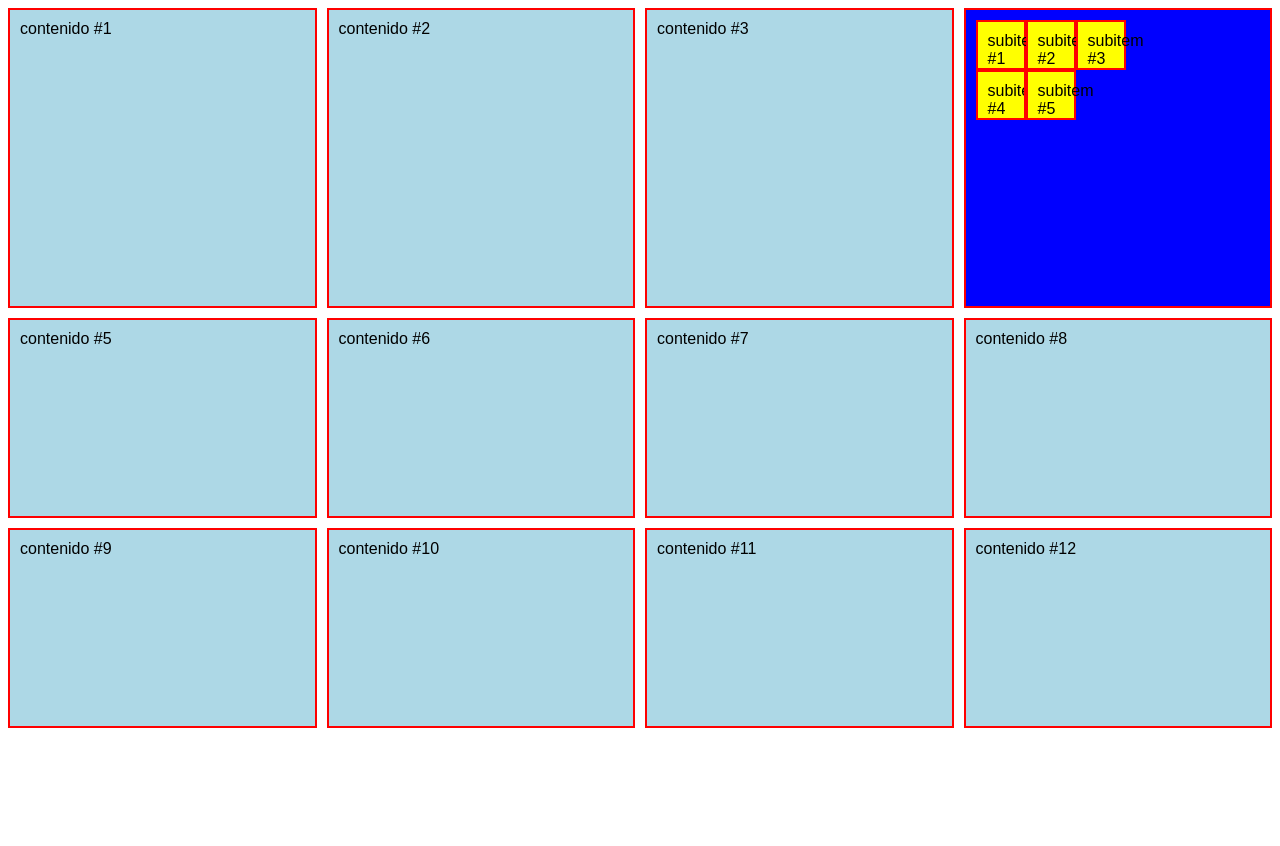
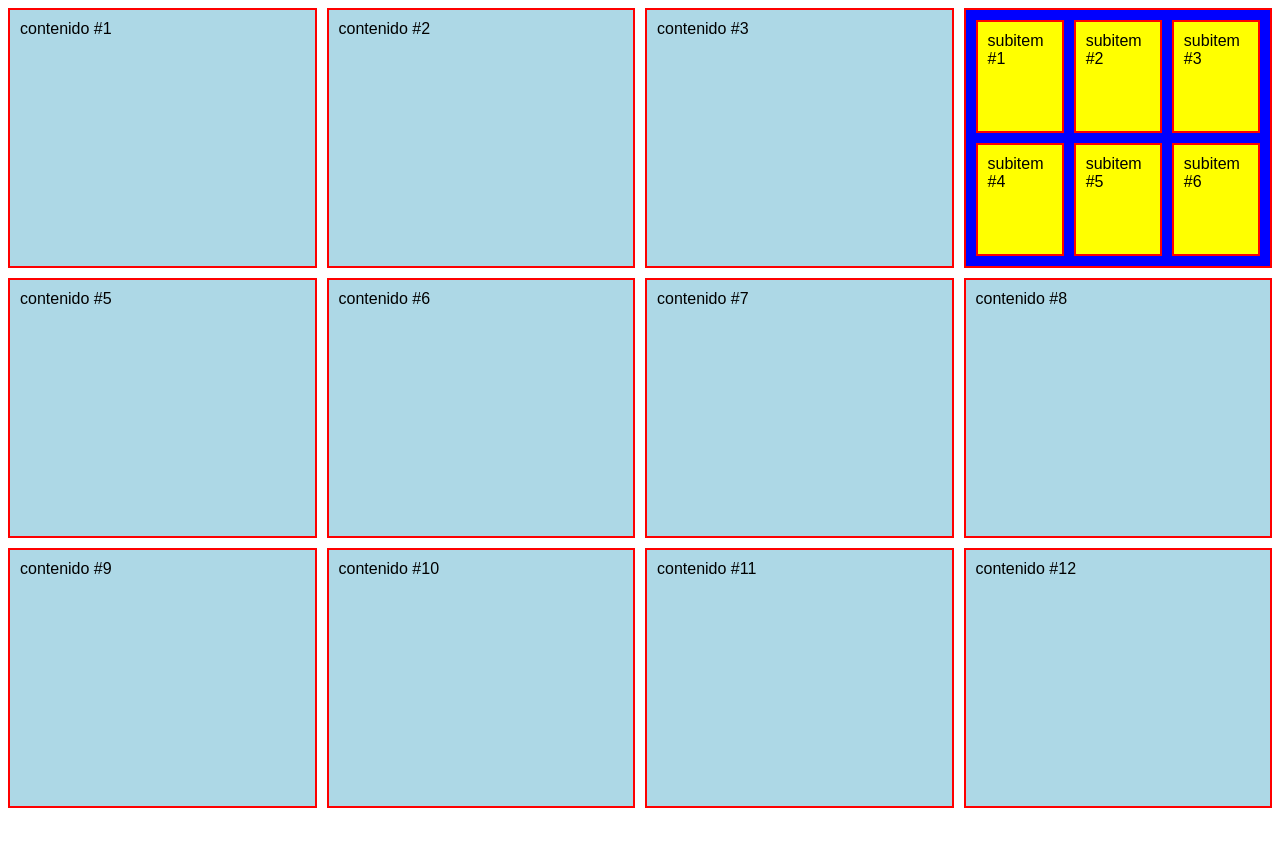
Before and after one commit to cerinza/index.html, a plain HTML site: page index.html in a window 1280 px wide. After the commit the page ends 816 px from the top, so only its background shows below. Drawn offline with Linux system fonts and the light colour scheme.

Commit message:
grid-gap

```diff
--- a/index.html
+++ b/index.html
@@ -14,12 +14,13 @@
             grid-template-rows: 300px 300px; */
            /*  grid-template: filas / columnas ; */
 
-          /*     grid-template: 300px 200px 200px 100px / repeat(4, 1fr);  */
-              grid-template: 300px 200px 200px 100px / repeat(4, minmax(200px, 1fr));
-              grid-column-gap: 30px ;
-              grid-row-gap: 50px ;
-              /* grid-gap: filas/ columnas */
+           /*     grid-template: 300px 200px 200px 100px / repeat(4, 1fr);  */
+           /*   grid-column-gap: 30px ;
+             grid-row-gap: 50px ; */
+             /* grid-gap: filas/ columnas */
+              grid-template: repeat(3, 1fr) / repeat(4, 1fr);
               grid-gap: 10px ;
+              height: 100vh;
         }
 
         .item{
@@ -34,7 +35,8 @@
             /* display: subgrid; */
             /* display: inline-grid; */
             display: grid;
-            grid-template: 50px 50px /  50px 50px 50px  ;
+            grid-gap: 10px;
+            grid-template: 1fr 1fr/  1fr 1fr 1fr  ;
         }
         .item .item{
             background-color: yellow;
@@ -52,6 +54,7 @@
             <div class="item">subitem #3</div>
             <div class="item">subitem #4</div>
             <div class="item">subitem #5</div>
+            <div class="item">subitem #6</div>
         </div>
         <div class="item">contenido #5</div>
         <div class="item">contenido #6</div>
```
